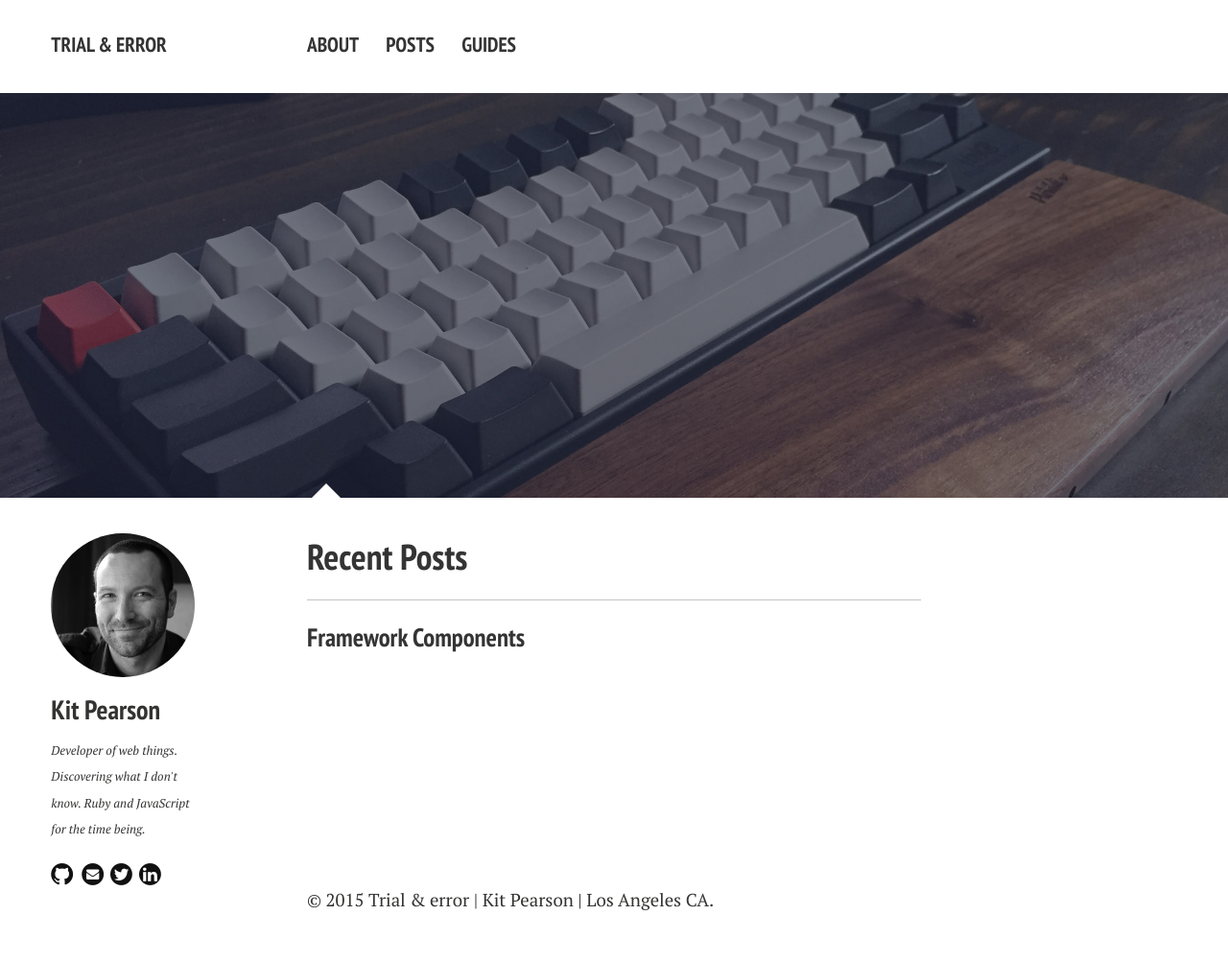
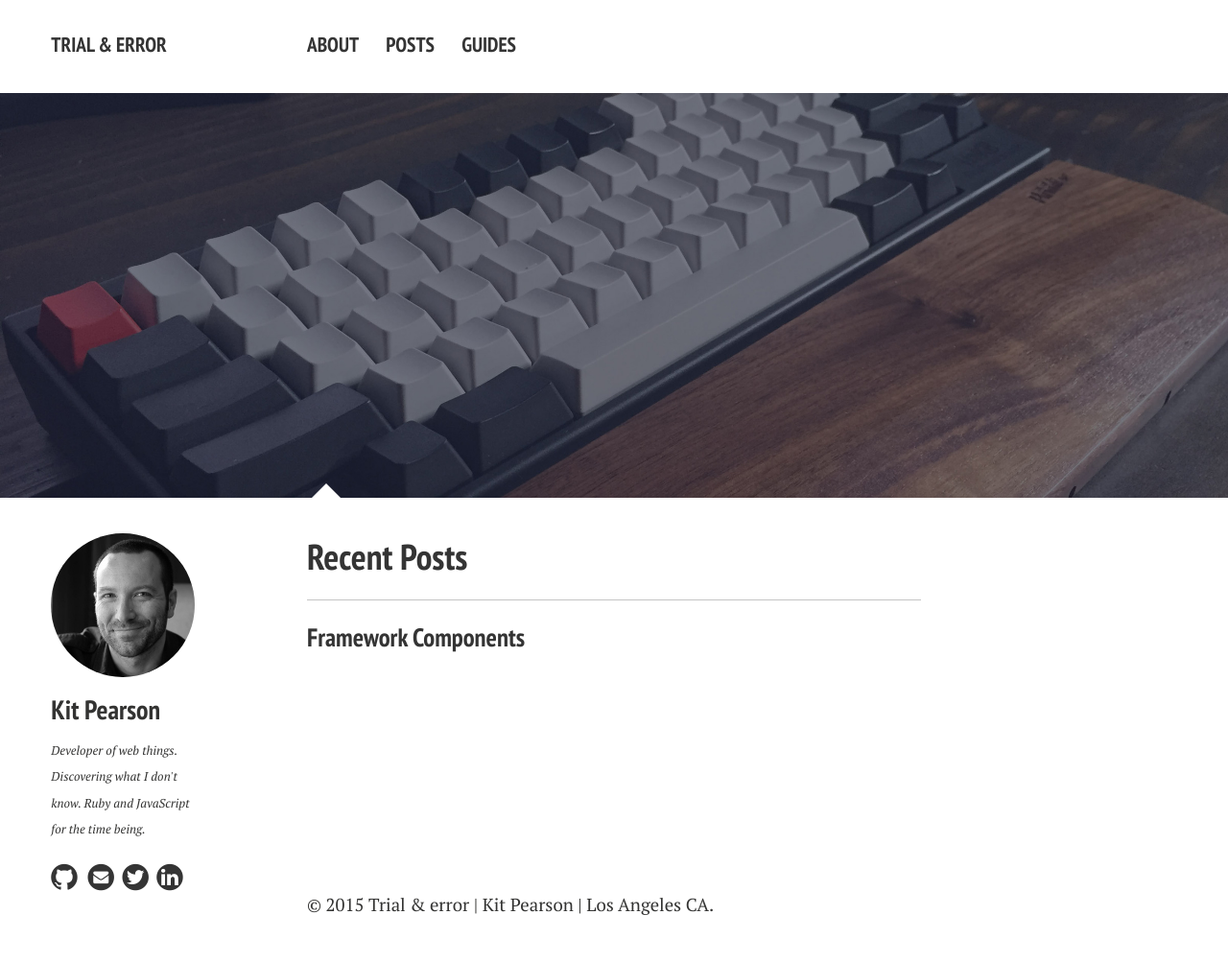
Before and after one commit to kpearson/kpearson.github.io, a Jekyll site: the page built from index.md, in a window 1280 px wide. Shown: the whole page at 96% size. Built offline with Jekyll 4.4.1, drawn with Linux system fonts in a browser that asks for light colours; nearby versions of some CDN libraries; Markdown is read by kramdown in place of the engine named in the settings.

Commit message:
Ad-block-plus prof fontawesome social icons.

```diff
--- a/_includes/_author-bio.html
+++ b/_includes/_author-bio.html
@@ -13,29 +13,37 @@
   <h3 itemprop="name">{{ author.name }}</h3>
   <p>{{ author.bio }}</p>
   <div class="author-social-outer">
-    {% if author.github %}<a href="http://github.com/{{ author.github }}" class="author-social" target="_blank">
+    {% if author.email %}
+      <a href="http://github.com/{{ author.github }}" class="author-s" target="_blank">
 	<span class="fa-stack">
 	  <i class="fa fa-github fa-2x"></i>
 	</span>
-    </a>{% endif %}
-    {% if author.email %}<a href="mailto:{{ author.email }}" class="author-social" target="_blank">
+      </a>
+    {% endif %}
+    {% if author.email %}
+      <a href="mailto:{{ author.email }}" class="author-s" target="_blank">
 	<span class="fa-stack">
 	  <i class="fa fa-circle fa-stack-2x"></i>
 	  <i class="fa fa-envelope fa-stack-1x fa-inverse"></i>
 	</span>
-    </a>{% endif %}
-    {% if author.twitter %}<a href="http://twitter.com/{{ author.twitter }}" class="author-social" target="_blank">
+      </a>
+    {% endif %}
+    {% if author.twitter %}
+      <a href="http://twitter.com/{{ author.twitter }}" class="author-s" target="_blank">
 	<span class="fa-stack">
 	  <i class="fa fa-circle fa-stack-2x"></i>
-      <i class="fa fa-twitter fa-stack-1-3x fa-inverse"></i>
+	  <i class="fa fa-wit fa-stack-1-3x fa-inverse"></i>
 	</span>
-    </a>{% endif %}
-    {% if author.linkedin %}<a href="http://linkedin.com/pub/{{ author.linkedin }}" class="author-social" target="_blank">
+      </a>
+    {% endif %}
+    {% if author.linkedin %}
+      <a href="http://linkedin.com/pub/{{ author.linkedin }}" class="author-s" target="_blank">
 	<span class="fa-stack">
 	  <i class="fa fa-circle fa-stack-2x"></i>
-      <i class="fa fa-linkedin fa-stack-1-3x fa-inverse"></i>
+	  <i class="fa fa-linked fa-stack-1-3x fa-inverse"></i>
 	</span>
-    </a>{% endif %}
+      </a>
+    {% endif %}
 
     {% if author.facebook %}<a href="http://facebook.com/{{ author.facebook }}" class="author-social" target="_blank"><i class="fa fa-fw fa-facebook-square"></i> Facebook</a>{% endif %}
     {% if author.google.plus %}<a href="http://plus.google.com/+{{ author.google.plus }}" class="author-social" target="_blank"><i class="fa fa-fw fa-google-plus-square"></i> Google+</a>{% endif %}
--- a/_sass/vendor/font-awesome/_icons.scss
+++ b/_sass/vendor/font-awesome/_icons.scss
@@ -154,7 +154,7 @@
 .#{$fa-css-prefix}-square-o:before { content: $fa-var-square-o; }
 .#{$fa-css-prefix}-bookmark-o:before { content: $fa-var-bookmark-o; }
 .#{$fa-css-prefix}-phone-square:before { content: $fa-var-phone-square; }
-.#{$fa-css-prefix}-twitter:before { content: $fa-var-twitter; }
+.#{$fa-css-prefix}-wit:before { content: $fa-var-wit; }
 .#{$fa-css-prefix}-facebook:before { content: $fa-var-facebook; }
 .#{$fa-css-prefix}-github:before { content: $fa-var-github; }
 .#{$fa-css-prefix}-unlock:before { content: $fa-var-unlock; }
@@ -219,7 +219,7 @@
 .#{$fa-css-prefix}-sort-up:before,
 .#{$fa-css-prefix}-sort-asc:before { content: $fa-var-sort-asc; }
 .#{$fa-css-prefix}-envelope:before { content: $fa-var-envelope; }
-.#{$fa-css-prefix}-linkedin:before { content: $fa-var-linkedin; }
+.#{$fa-css-prefix}-linked:before { content: $fa-var-linked; }
 .#{$fa-css-prefix}-rotate-left:before,
 .#{$fa-css-prefix}-undo:before { content: $fa-var-undo; }
 .#{$fa-css-prefix}-legal:before,
--- a/_sass/vendor/font-awesome/_variables.scss
+++ b/_sass/vendor/font-awesome/_variables.scss
@@ -276,7 +276,7 @@
 $fa-var-life-saver: "\f1cd";
 $fa-var-lightbulb-o: "\f0eb";
 $fa-var-link: "\f0c1";
-$fa-var-linkedin: "\f0e1";
+$fa-var-linked: "\f0e1";
 $fa-var-linkedin-square: "\f08c";
 $fa-var-linux: "\f17c";
 $fa-var-list: "\f03a";
@@ -474,7 +474,7 @@
 $fa-var-tumblr: "\f173";
 $fa-var-tumblr-square: "\f174";
 $fa-var-turkish-lira: "\f195";
-$fa-var-twitter: "\f099";
+$fa-var-wit: "\f099";
 $fa-var-twitter-square: "\f081";
 $fa-var-umbrella: "\f0e9";
 $fa-var-underline: "\f0cd";
```
Also changed, not shown: assets/css/main.scss (+0 -9 lines). Lines whose indentation alone changed are shown as unchanged.
